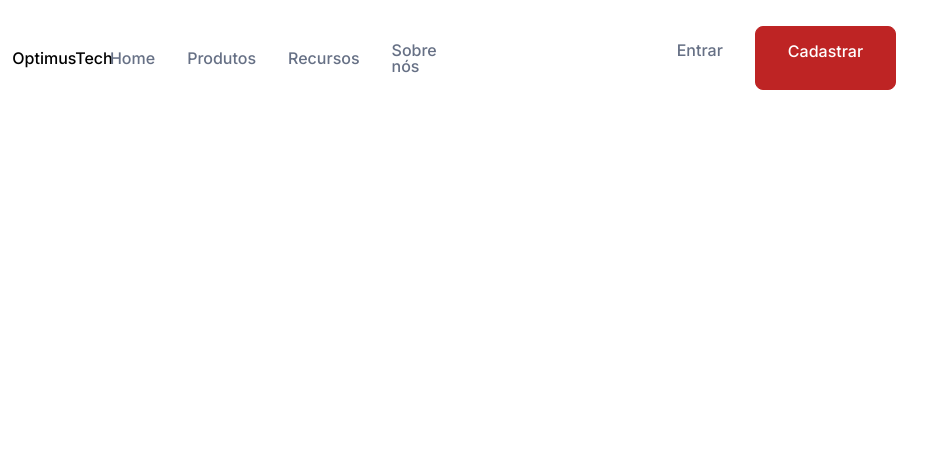
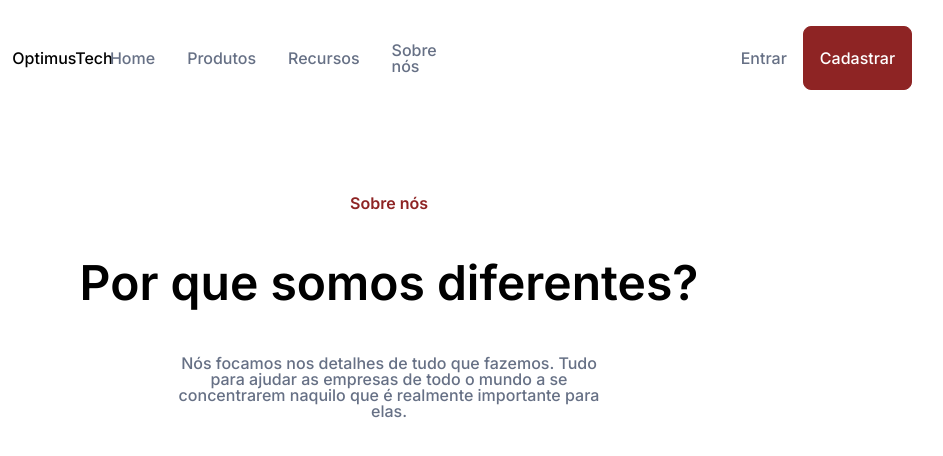
Before and after one commit to jefreire/7daysofcode, a plain HTML site: page index.html in a window 1280 px wide. Shown: the full height of the page, 251-1194 px from the left. Drawn offline with Linux system fonts and the light colour scheme.

Commit message:
Dia 2: Cabeçalho

```diff
--- a/index.html
+++ b/index.html
@@ -1,9 +1,11 @@
 <!DOCTYPE HTML>
 
-<html>
+<html lang="pt-br">
     <head>
         <meta charset="UTF-8">
-        <title>7days Of Code</title>
+        <meta http-equiv="X-UA-Compatible" content="IE=edge">
+        <meta name="viewport" content="width=device-width, initial-scale=1.0">
+        <title>OptimusTech</title>
         <link rel="stylesheet" href="reset.css">
         <link rel="preconnect" href="https://fonts.googleapis.com">
         <link rel="preconnect" href="https://fonts.gstatic.com" crossorigin>
@@ -11,7 +13,7 @@
         <link rel="stylesheet" href="styles.css">
     </head>
     <body>
-        <header class="navbar">
+        <nav class="navbar">
             <div class="container__logo">
                 <img src="img/worldwide.svg" alt="Logo d7 7days of code" class="container__imagem">
                 <h1 class="container__titulo">OptimusTech</h1>
@@ -25,11 +27,14 @@
                 </ul>
             </div>
             <div class="container__login">
-                <a href="#" class="container__entrar"><p class="container__texto">Entrar</p>
-                </a>
-                <a href="#" class="container__cadastrar"><p class="container__texto">Cadastrar</p>
-                </a>
+                <button class="container__entrar container__texto">Entrar</button>
+                <button class="container__cadastrar container__texto">Cadastrar</button>
             </div>
-        </header>
+        </nav>
+        <section class="cabecalho">
+            <span class="cabecalho__inst">Sobre nós</span>
+            <h1 class="cabecalho__titulo">Por que somos diferentes?</h1>
+            <p class="cabecalho__texto">Nós focamos nos detalhes de tudo que fazemos. Tudo para ajudar as empresas de todo o mundo a se concentrarem naquilo que é realmente importante para elas.</p>
+        </section>
     </body>
 </html>
--- a/styles.css
+++ b/styles.css
@@ -1,11 +1,12 @@
 @import url("styles/header.css");
+@import url("styles/cabecalho.css");
 
 :root {
     --branco: #FFFFFF;
     --fonte-principal: "Inter";
     --cinza: #667085;
     --preto: #3A404E;
-    --vermelho-principal: #BE2424;
+    --vermelho-principal: #8E2424;
 }
 
 body{
--- /dev/null
+++ b/styles/cabecalho.css
@@ -0,0 +1,20 @@
+.cabecalho {
+    text-align: center;
+    padding: 5em 0;
+}
+
+.cabecalho__inst {
+    color: var(--vermelho-principal);
+    font-weight: 600;
+}
+
+.cabecalho__titulo {
+    font-size: 48px;
+    font-weight: 600;
+    padding: 1em 0;
+}
+
+.cabecalho__texto {
+    color: var(--cinza);
+    padding: 0 33%;
+}
--- a/styles/header.css
+++ b/styles/header.css
@@ -20,7 +20,7 @@
 
 .opcoes {
     display: flex;
-    margin-right: 12em;
+    margin-right: 17em;
 }
 
 .opcoes__item {
@@ -40,21 +40,24 @@
 }
 
 .container__entrar {
+    font-family: "Inter";
+    font-size: 16px;
+    background: transparent;
+    border: transparent;
     padding: 0 1em;
-    text-decoration: none;
     color: var(--cinza);
 }
 
 .container__cadastrar {
+    font-family: "Inter";
+    font-size: 16px;
     border: 1px solid var(--vermelho-principal);
     background: var(--vermelho-principal);
     color: var(--branco);
     border-radius: 8px;
-    padding: 0 1em;
-    text-decoration: none;
 }
 
 .container__texto {
-    padding: 1em;
-    text-decoration: none;
+    padding: 0 1em;
+    font-weight: 500;
 }
```
